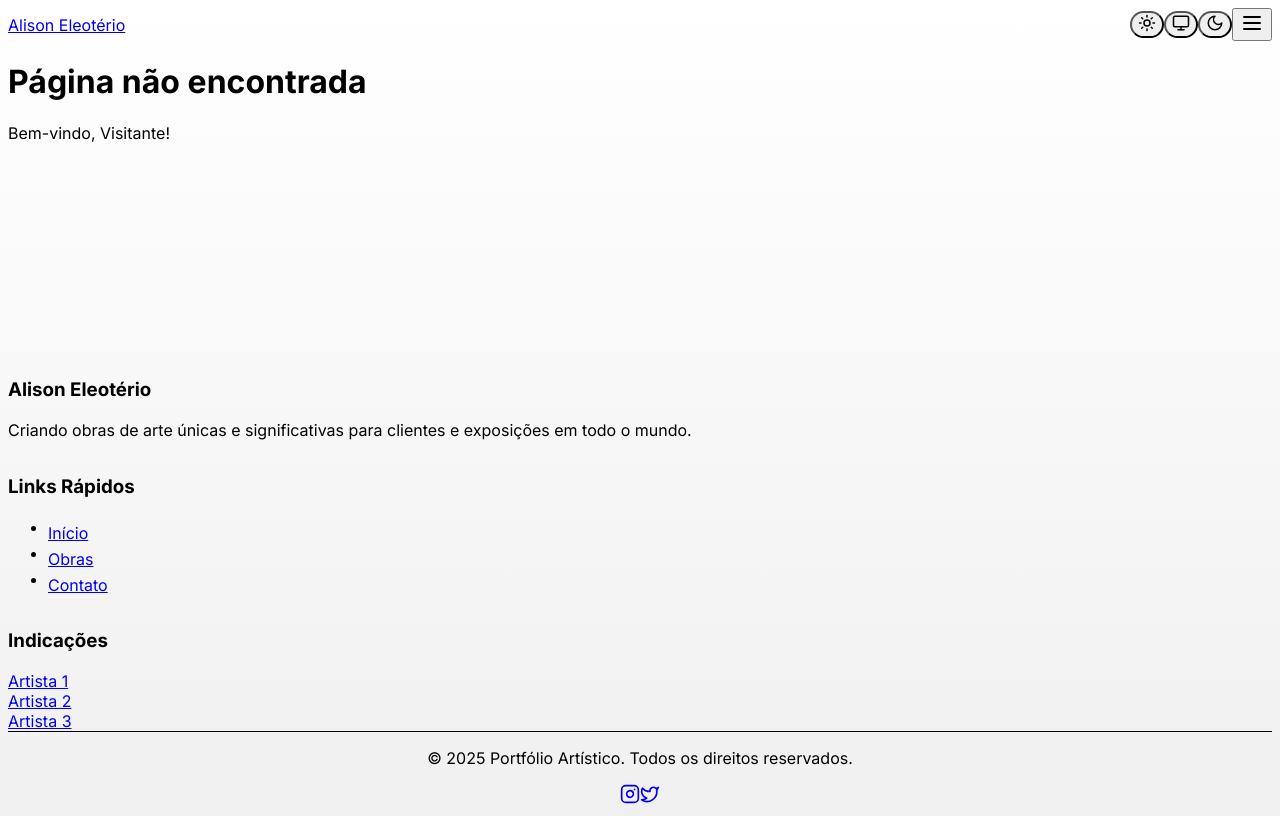
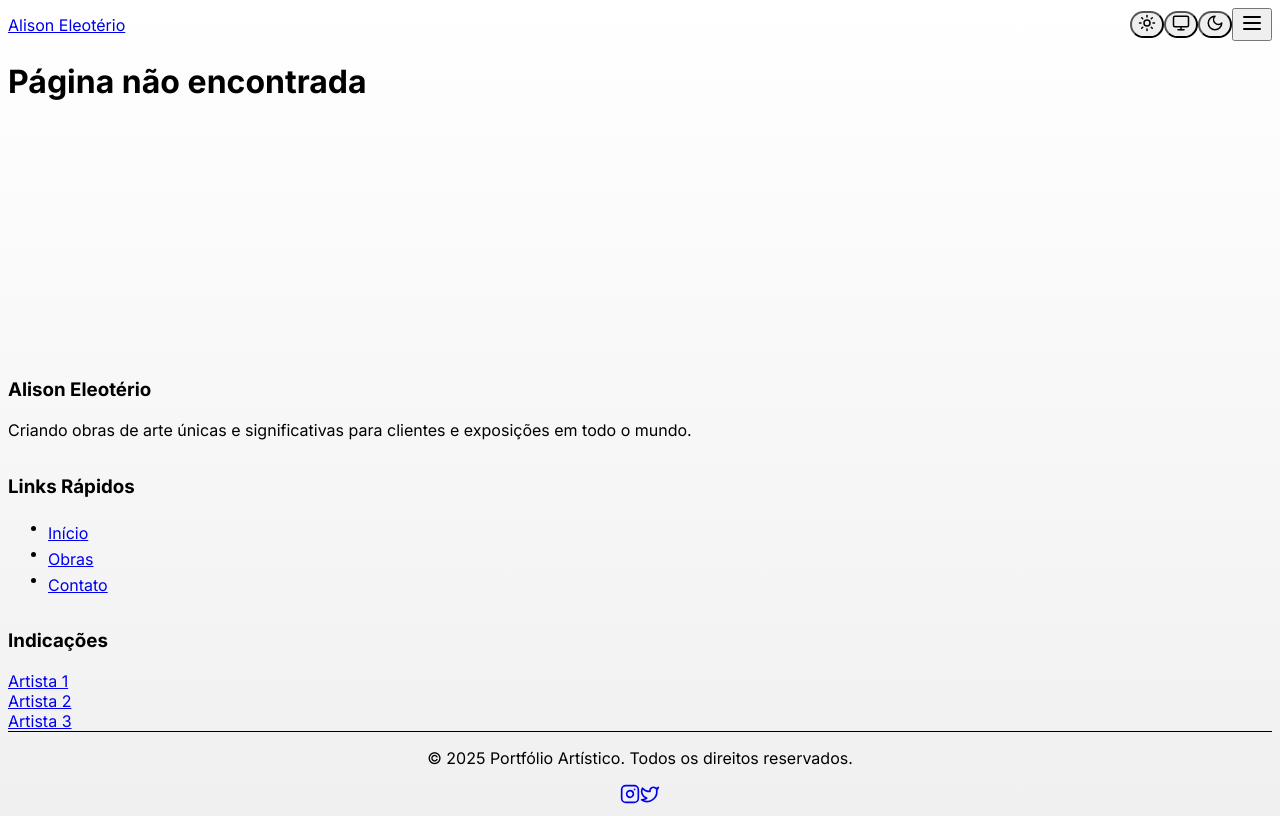
Before and after one commit to alisoneleoterio/template0001, a Next.js app: page /404 in a window 1280 px wide. Built offline with nearby package versions, Linux system fonts and the light colour scheme.

Commit message:
Ajustes nas paginas de 404

```diff
--- a/app/404/page.tsx
+++ b/app/404/page.tsx
@@ -1,14 +1,9 @@
-// Em seu arquivo de página 404 (provavelmente app/not-found.tsx ou similar)
-import { Suspense } from 'react';
-import ContactClient from '@/components/contact-client';
-
+// app/not-found.tsx ou pages/404.tsx
 export default function NotFoundPage() {
   return (
     <main>
       <h1>Página não encontrada</h1>
-      <Suspense fallback={<div>Carregando...</div>}>
-        <ContactClient />
-      </Suspense>
+      {/* Remova o <ContactClient /> daqui */}
     </main>
   );
 }
--- a/components/contact-client.tsx
+++ b/components/contact-client.tsx
@@ -1,10 +1,19 @@
 "use client"
 
-import { useSearchParams } from 'next/navigation'
+import { useSearchParams } from 'next/navigation';
+import { Suspense } from 'react';
+
+function ContactClientInner() {
+  const params = useSearchParams();
+  const name = params.get('name') ?? 'Visitante';
+
+  return <div>Bem-vindo, {name}!</div>;
+}
 
 export default function ContactClient() {
-  const params = useSearchParams()
-  const name = params.get('name') ?? 'Visitante'
-
-  return <div>Bem-vindo, {name}!</div>
+  return (
+    <Suspense fallback={<div>Carregando...</div>}>
+      <ContactClientInner />
+    </Suspense>
+  );
 }
```
